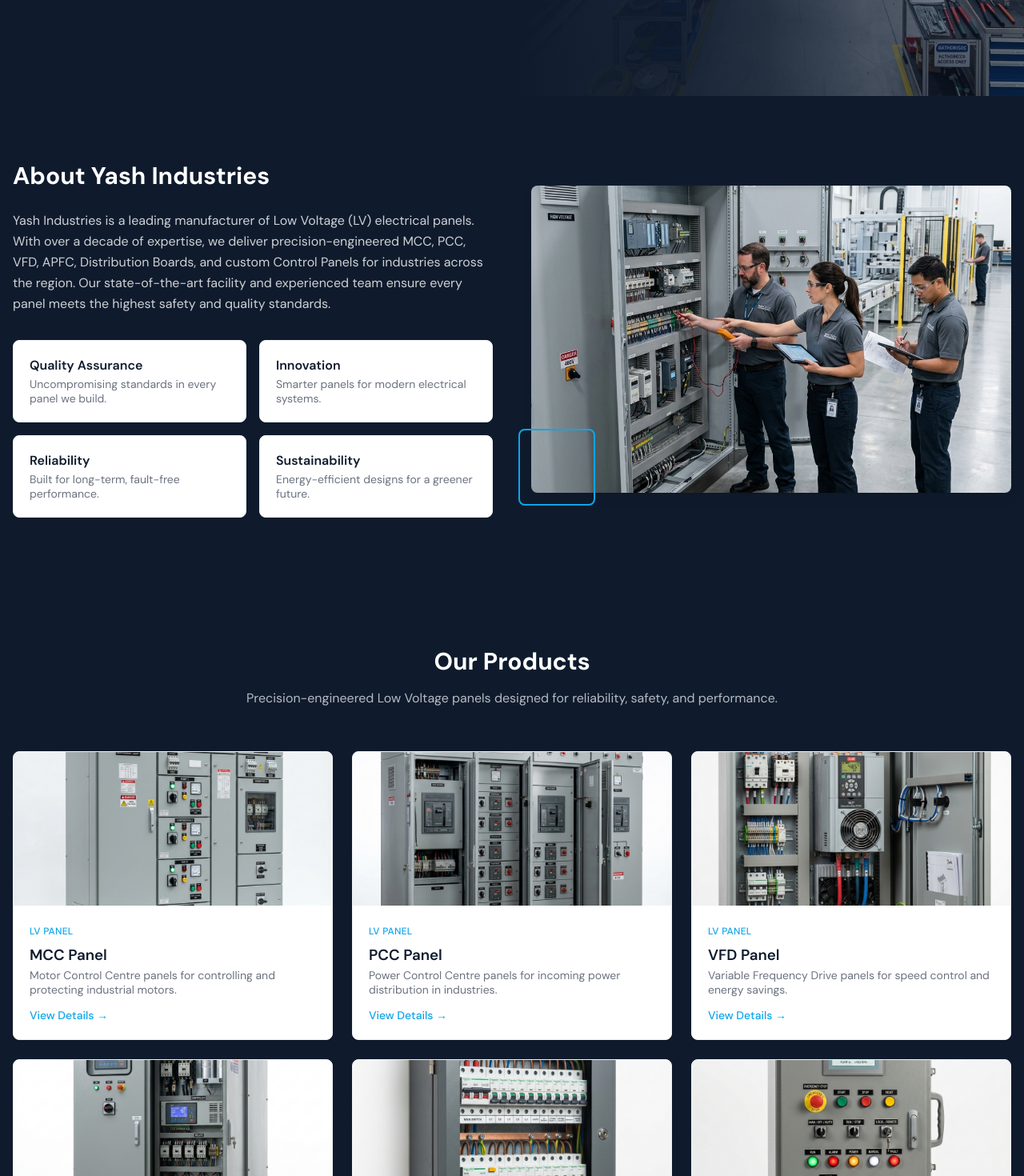
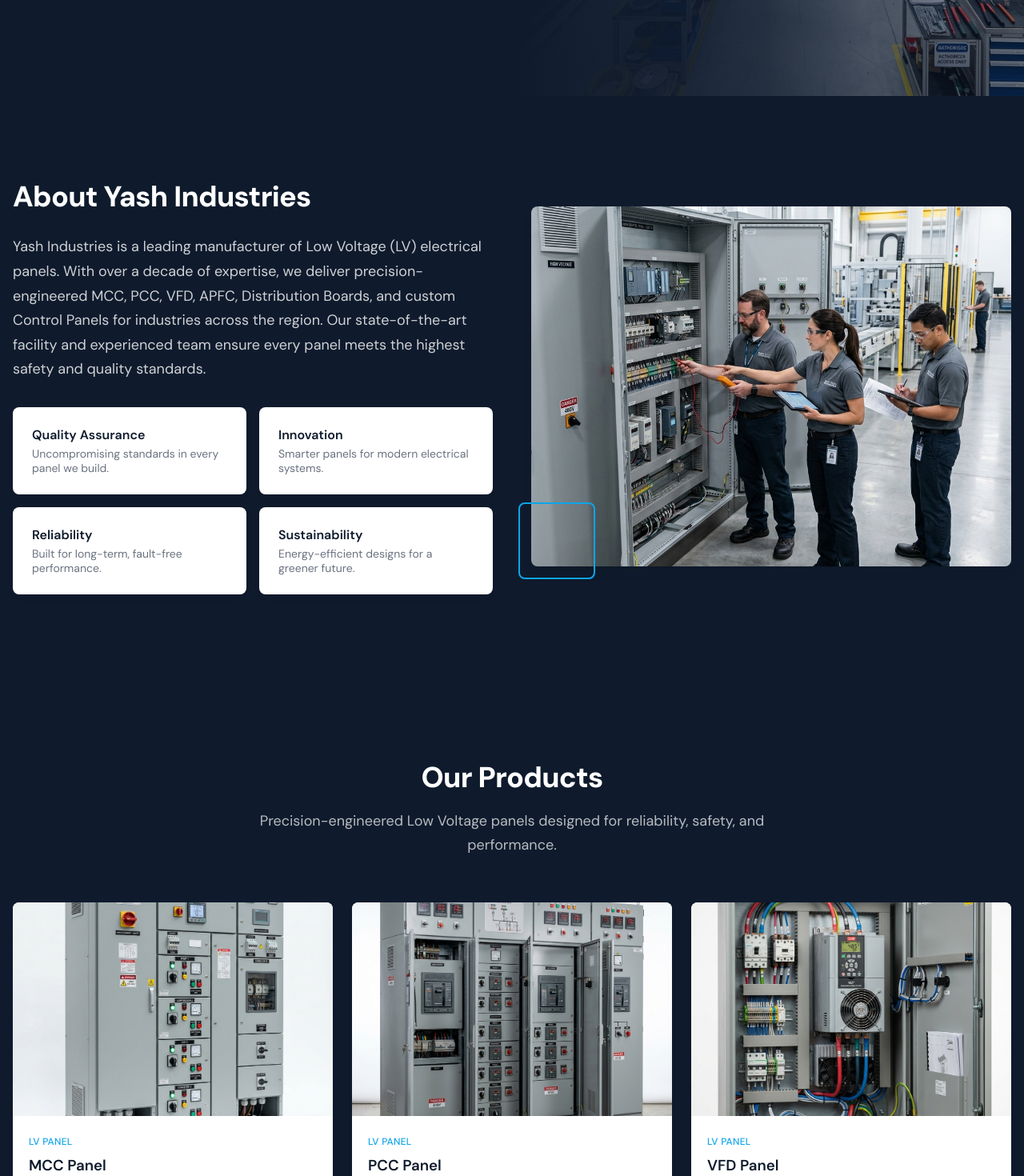
Before and after one commit to GlitchMob6/yashindustries, a React (Vite) app: page / in a window 1280 px wide. Shown: the part 680-2150 px from the top of the page at 80% size. Built offline with nearby package versions, Linux system fonts and the light colour scheme.

Commit message:
Refine UI/UX for elegance, smoothness, and responsiveness

```diff
--- a/src/components/Footer.jsx
+++ b/src/components/Footer.jsx
@@ -9,11 +9,6 @@ const quickLinks = [
   { href: '#contact', label: 'Contact' },
 ];
 
-const handleAnchor = (e, href) => {
-  e.preventDefault();
-  const el = document.querySelector(href);
-  if (el) el.scrollIntoView({ behavior: 'smooth', block: 'start' });
-};
 
 export default function Footer() {
   return (
@@ -34,7 +29,6 @@ export default function Footer() {
                   key={link.href}
                   href={link.href}
                   className="footer-link"
-                  onClick={(e) => handleAnchor(e, link.href)}
                 >
                   {link.label}
                 </a>
--- a/src/components/Hero.jsx
+++ b/src/components/Hero.jsx
@@ -17,12 +17,10 @@ export default function Hero() {
             Boards, and Custom Control Panels — built for reliability across every industry.
           </p>
           <div className="hero-buttons">
-            <a href="#products" className="btn-primary"
-              onClick={(e) => { e.preventDefault(); document.querySelector('#products')?.scrollIntoView({ behavior: 'smooth' }); }}>
+            <a href="#products" className="btn-primary">
               Explore Products
             </a>
-            <a href="#contact" className="btn-outline"
-              onClick={(e) => { e.preventDefault(); document.querySelector('#contact')?.scrollIntoView({ behavior: 'smooth' }); }}>
+            <a href="#contact" className="btn-outline">
               Contact Us
             </a>
           </div>
--- a/src/components/Navbar.jsx
+++ b/src/components/Navbar.jsx
@@ -23,10 +23,7 @@ export default function Navbar() {
   }, []);
 
   const handleAnchorClick = (e, href) => {
-    e.preventDefault();
     setMenuOpen(false);
-    const target = document.querySelector(href);
-    if (target) target.scrollIntoView({ behavior: 'smooth', block: 'start' });
   };
 
   return (
--- a/src/components/WhyChooseUs.jsx
+++ b/src/components/WhyChooseUs.jsx
@@ -38,7 +38,7 @@ export default function WhyChooseUs() {
   const layoutRef = useFadeIn();
 
   return (
-    <section className="why-section">
+    <section id="why" className="why-section">
       <div className="container">
         <div ref={headerRef} className="section-header fade">
           <h2 className="section-title">Why Choose Us</h2>
--- a/src/index.css
+++ b/src/index.css
@@ -24,7 +24,10 @@
   box-sizing: border-box;
 }
 
-html { scroll-behavior: smooth; }
+html {
+  scroll-behavior: smooth;
+  scroll-padding-top: 5rem;
+}
 
 body {
   font-family: 'DM Sans', sans-serif;
@@ -52,13 +55,16 @@ input, textarea { font-family: inherit; }
 }
 
 .section-title {
-  font-size: 1.875rem;
-  font-weight: 700;
+  font-size: clamp(1.75rem, 4vw, 2.25rem);
+  font-weight: 800;
+  letter-spacing: -0.02em;
   color: var(--white);
   margin-bottom: 1rem;
 }
 
 .section-subtitle {
+  font-size: 1.125rem;
+  line-height: 1.7;
   color: rgba(255,255,255,0.7);
   max-width: 42rem;
   margin: 0 auto;
@@ -84,9 +90,13 @@ input, textarea { font-family: inherit; }
   color: var(--white);
   font-weight: 600;
   border-radius: 0.25rem;
-  transition: background-color 0.15s ease;
+  transition: all 0.4s cubic-bezier(0.16, 1, 0.3, 1);
 }
-.btn-primary:hover { background-color: var(--accent-dark); }
+.btn-primary:hover {
+  background-color: var(--accent-dark);
+  transform: translateY(-2px);
+  box-shadow: 0 4px 12px rgba(14,165,233,0.3);
+}
 
 .btn-outline {
   display: inline-block;
@@ -95,9 +105,12 @@ input, textarea { font-family: inherit; }
   color: var(--white);
   font-weight: 600;
   border-radius: 0.25rem;
-  transition: background-color 0.15s ease;
+  transition: all 0.4s cubic-bezier(0.16, 1, 0.3, 1);
 }
-.btn-outline:hover { background-color: rgba(255,255,255,0.1); }
+.btn-outline:hover {
+  background-color: rgba(255,255,255,0.1);
+  transform: translateY(-2px);
+}
 
 .btn-dark {
   display: inline-flex;
@@ -106,15 +119,18 @@ input, textarea { font-family: inherit; }
   color: var(--white);
   font-weight: 600;
   border-radius: 0.25rem;
-  transition: background-color 0.15s ease;
+  transition: all 0.4s cubic-bezier(0.16, 1, 0.3, 1);
 }
-.btn-dark:hover { background-color: var(--charcoal); }
+.btn-dark:hover {
+  background-color: var(--charcoal);
+  transform: translateY(-2px);
+}
 
 /* --- Animations --- */
 .fade {
   opacity: 0;
   transform: translateY(24px);
-  transition: opacity 0.6s ease, transform 0.6s ease;
+  transition: opacity 0.8s cubic-bezier(0.16, 1, 0.3, 1), transform 0.8s cubic-bezier(0.16, 1, 0.3, 1);
 }
 .fade.visible {
   opacity: 1;
@@ -131,10 +147,10 @@ input, textarea { font-family: inherit; }
   transition: all 0.3s ease;
 }
 .navbar.scrolled {
-  background-color: rgba(15,27,45,0.95);
-  backdrop-filter: blur(12px);
-  -webkit-backdrop-filter: blur(12px);
-  box-shadow: 0 10px 15px -3px rgba(0,0,0,0.1);
+  background-color: rgba(15,27,45,0.85);
+  backdrop-filter: blur(16px);
+  -webkit-backdrop-filter: blur(16px);
+  border-bottom: 1px solid rgba(255,255,255,0.05);
 }
 .nav-container {
   display: flex;
@@ -155,8 +171,9 @@ input, textarea { font-family: inherit; }
 }
 .nav-link {
   font-size: 0.875rem;
-  color: rgba(255,255,255,0.8);
-  transition: color 0.15s ease;
+  font-weight: 500;
+  color: rgba(255,255,255,0.7);
+  transition: color 0.3s ease;
 }
 .nav-link:hover { color: var(--white); }
 .nav-actions {
@@ -242,7 +259,7 @@ input, textarea { font-family: inherit; }
   margin-bottom: 1rem;
 }
 .hero-title {
-  font-size: 2.25rem;
+  font-size: clamp(1.75rem, 4vw, 2.25rem);
   font-weight: 700;
   color: var(--white);
   line-height: 1.25;
@@ -269,23 +286,27 @@ input, textarea { font-family: inherit; }
 /* ===================================
    ABOUT
    =================================== */
-.about-section { padding: 5rem 0; }
+.about-section { padding: clamp(5rem, 8vw, 8rem) 0; }
 .about-grid { display: grid; gap: 3rem; align-items: center; }
-.about-title { font-size: 1.875rem; font-weight: 700; color: var(--white); margin-bottom: 1.5rem; }
-.about-text { color: rgba(255,255,255,0.8); line-height: 1.625; margin-bottom: 2rem; }
+.about-title { font-size: clamp(1.75rem, 4vw, 2.25rem); font-weight: 800; letter-spacing: -0.02em; color: var(--white); margin-bottom: 1.5rem; }
+.about-text { color: rgba(255,255,255,0.8); line-height: 1.7; font-size: 1.125rem; margin-bottom: 2rem; }
 .about-cards { display: grid; gap: 1rem; }
 .about-card {
-  padding: 1.25rem;
+  padding: 1.5rem;
   background-color: var(--white);
   border-radius: 0.5rem;
-  border: 1px solid var(--gray-100);
-  box-shadow: 0 1px 2px 0 rgba(0,0,0,0.05);
+  box-shadow: 0 4px 6px rgba(0,0,0,0.05);
+  transition: transform 0.4s cubic-bezier(0.16, 1, 0.3, 1), box-shadow 0.4s cubic-bezier(0.16, 1, 0.3, 1);
+}
+.about-card:hover {
+  transform: translateY(-4px);
+  box-shadow: 0 12px 24px rgba(0,0,0,0.4);
 }
 .about-card-title { font-weight: 600; color: var(--navy); margin-bottom: 0.25rem; }
 .about-card-text { font-size: 0.875rem; color: var(--gray-500); }
 .about-image-wrapper { position: relative; }
 .about-image {
-  width: 100%; height: 24rem;
+  width: 100%; aspect-ratio: 4 / 3;
   object-fit: cover;
   border-radius: 0.5rem;
   box-shadow: 0 10px 15px -3px rgba(0,0,0,0.1);
@@ -301,24 +322,26 @@ input, textarea { font-family: inherit; }
 /* ===================================
    PRODUCTS
    =================================== */
-.products-section { padding: 5rem 0; }
+.products-section { padding: clamp(5rem, 8vw, 8rem) 0; }
 .products-grid { display: grid; gap: 1.5rem; }
 .product-card {
   background-color: var(--white);
-  border: 1px solid var(--gray-100);
   border-radius: 0.5rem;
   overflow: hidden;
-  box-shadow: 0 1px 2px 0 rgba(0,0,0,0.05);
-  transition: box-shadow 0.15s ease;
+  box-shadow: 0 4px 6px rgba(0,0,0,0.05);
+  transition: transform 0.4s cubic-bezier(0.16, 1, 0.3, 1), box-shadow 0.4s cubic-bezier(0.16, 1, 0.3, 1);
 }
-.product-card:hover { box-shadow: 0 4px 6px -1px rgba(0,0,0,0.1); }
+.product-card:hover {
+  transform: translateY(-4px);
+  box-shadow: 0 12px 24px rgba(0,0,0,0.4);
+}
 .product-image-wrapper { overflow: hidden; }
 .product-image {
-  width: 100%; height: 12rem;
+  width: 100%; aspect-ratio: 3 / 2;
   object-fit: cover;
-  transition: transform 0.3s ease;
+  transition: transform 0.6s cubic-bezier(0.16, 1, 0.3, 1);
 }
-.product-card:hover .product-image { transform: scale(1.05); }
+.product-card:hover .product-image { transform: scale(1.03); }
 .product-info { padding: 1.25rem; }
 .product-category {
   font-size: 0.75rem; font-weight: 500;
@@ -334,11 +357,11 @@ input, textarea { font-family: inherit; }
 /* ===================================
    PROJECTS
    =================================== */
-.projects-section { padding: 5rem 0; }
+.projects-section { padding: clamp(5rem, 8vw, 8rem) 0; }
 .projects-grid { display: grid; gap: 1.5rem; }
 .project-card { position: relative; overflow: hidden; border-radius: 0.5rem; }
-.project-image { width: 100%; height: 18rem; object-fit: cover; transition: transform 0.5s ease; }
-.project-card:hover .project-image { transform: scale(1.05); }
+.project-image { width: 100%; aspect-ratio: 4 / 3; object-fit: cover; transition: transform 0.6s cubic-bezier(0.16, 1, 0.3, 1); }
+.project-card:hover .project-image { transform: scale(1.03); }
 .project-overlay {
   position: absolute; inset: 0;
   background: linear-gradient(to top, var(--navy), rgba(15,27,45,0.4), transparent);
@@ -352,15 +375,15 @@ input, textarea { font-family: inherit; }
 /* ===================================
    INDUSTRIES
    =================================== */
-.industries-section { padding: 5rem 0; }
+.industries-section { padding: clamp(5rem, 8vw, 8rem) 0; }
 .industries-grid { display: grid; gap: 1.5rem; }
-.industry-card { position: relative; height: 14rem; overflow: hidden; border-radius: 0.5rem; }
-.industry-image { width: 100%; height: 100%; object-fit: cover; transition: transform 0.5s ease; }
-.industry-card:hover .industry-image { transform: scale(1.1); }
+.industry-card { position: relative; aspect-ratio: 4 / 3; overflow: hidden; border-radius: 0.5rem; }
+.industry-image { width: 100%; height: 100%; object-fit: cover; transition: transform 0.6s cubic-bezier(0.16, 1, 0.3, 1); }
+.industry-card:hover .industry-image { transform: scale(1.03); }
 .industry-overlay {
   position: absolute; inset: 0;
   background-color: rgba(15,27,45,0.6);
-  transition: background-color 0.15s ease;
+  transition: background-color 0.4s cubic-bezier(0.16, 1, 0.3, 1);
 }
 .industry-card:hover .industry-overlay { background-color: rgba(15,27,45,0.7); }
 .industry-content {
@@ -378,7 +401,7 @@ input, textarea { font-family: inherit; }
 /* ===================================
    WHY CHOOSE US - W LAYOUT
    =================================== */
-.why-section { padding: 5rem 0; }
+.why-section { padding: clamp(5rem, 8vw, 8rem) 0; }
 
 .features-w-layout {
   display: flex;
@@ -417,16 +440,16 @@ input, textarea { font-family: inherit; }
 /* ===================================
    GALLERY
    =================================== */
-.gallery-section { padding: 5rem 0; }
+.gallery-section { padding: clamp(5rem, 8vw, 8rem) 0; }
 .gallery-grid { columns: 2; gap: 1rem; }
 .gallery-item { margin-bottom: 1rem; break-inside: avoid; overflow: hidden; border-radius: 0.5rem; }
-.gallery-image { width: 100%; height: auto; object-fit: cover; transition: transform 0.3s ease; }
-.gallery-image:hover { transform: scale(1.05); }
+.gallery-image { width: 100%; height: auto; object-fit: cover; transition: transform 0.6s cubic-bezier(0.16, 1, 0.3, 1); }
+.gallery-image:hover { transform: scale(1.03); }
 
 /* ===================================
    ACHIEVEMENTS (was Certifications)
    =================================== */
-.achievements-section { padding: 5rem 0; }
+.achievements-section { padding: clamp(5rem, 8vw, 8rem) 0; }
 
 .cert-grid { display: grid; gap: 1.5rem; }
 
@@ -434,14 +457,13 @@ input, textarea { font-family: inherit; }
   background-color: var(--white);
   padding: 1.5rem;
   border-radius: 0.5rem;
-  border: 1px solid var(--gray-100);
   text-align: center;
-  box-shadow: 0 1px 2px 0 rgba(0,0,0,0.05);
-  transition: box-shadow 0.2s ease, transform 0.2s ease;
+  box-shadow: 0 4px 6px rgba(0,0,0,0.05);
+  transition: transform 0.4s cubic-bezier(0.16, 1, 0.3, 1), box-shadow 0.4s cubic-bezier(0.16, 1, 0.3, 1);
 }
 .cert-card:hover {
-  box-shadow: 0 8px 24px rgba(14,165,233,0.15);
   transform: translateY(-4px);
+  box-shadow: 0 12px 24px rgba(0,0,0,0.4);
 }
 .cert-icon-wrapper {
   width: 4rem; height: 4rem;
@@ -478,20 +500,22 @@ input, textarea { font-family: inherit; }
 /* ===================================
    CAREERS
    =================================== */
-.careers-section { padding: 5rem 0; }
+.careers-section { padding: clamp(5rem, 8vw, 8rem) 0; }
 .careers-grid { display: grid; gap: 1.5rem; }
 .job-card {
   padding: 1.5rem;
   background-color: var(--white);
-  border: 1px solid var(--gray-100);
   border-radius: 0.5rem;
-  box-shadow: 0 1px 2px 0 rgba(0,0,0,0.05);
+  box-shadow: 0 4px 6px rgba(0,0,0,0.05);
   display: flex;
   align-items: center;
   justify-content: space-between;
-  transition: box-shadow 0.15s ease;
+  transition: transform 0.4s cubic-bezier(0.16, 1, 0.3, 1), box-shadow 0.4s cubic-bezier(0.16, 1, 0.3, 1);
 }
-.job-card:hover { box-shadow: 0 4px 6px -1px rgba(0,0,0,0.1); }
+.job-card:hover {
+  transform: translateY(-4px);
+  box-shadow: 0 12px 24px rgba(0,0,0,0.4);
+}
 .job-title { font-weight: 600; color: var(--navy); margin-bottom: 0.25rem; }
 .job-info { font-size: 0.875rem; color: var(--gray-500); }
 .job-apply { font-size: 0.875rem; font-weight: 500; color: var(--accent); white-space: nowrap; cursor: pointer; }
@@ -500,10 +524,10 @@ input, textarea { font-family: inherit; }
 /* ===================================
    CONTACT
    =================================== */
-.contact-section { padding: 5rem 0; }
-.contact-grid { display: grid; gap: 3rem; }
-.contact-title { font-size: 1.875rem; font-weight: 700; color: var(--white); margin-bottom: 1rem; }
-.contact-text { color: rgba(255,255,255,0.7); margin-bottom: 2rem; }
+.contact-section { padding: clamp(5rem, 8vw, 8rem) 0; }
+.contact-grid { display: grid; gap: 3rem; align-items: start; }
+.contact-title { font-size: clamp(1.75rem, 4vw, 2.25rem); font-weight: 800; letter-spacing: -0.02em; color: var(--white); margin-bottom: 1rem; }
+.contact-text { color: rgba(255,255,255,0.7); line-height: 1.7; font-size: 1.125rem; margin-bottom: 2rem; }
 .contact-details { display: flex; flex-direction: column; gap: 1rem; margin-bottom: 2rem; }
 .contact-item { display: flex; align-items: center; gap: 0.75rem; }
 .contact-item svg { width: 1.25rem; height: 1.25rem; color: var(--accent); flex-shrink: 0; }
```
